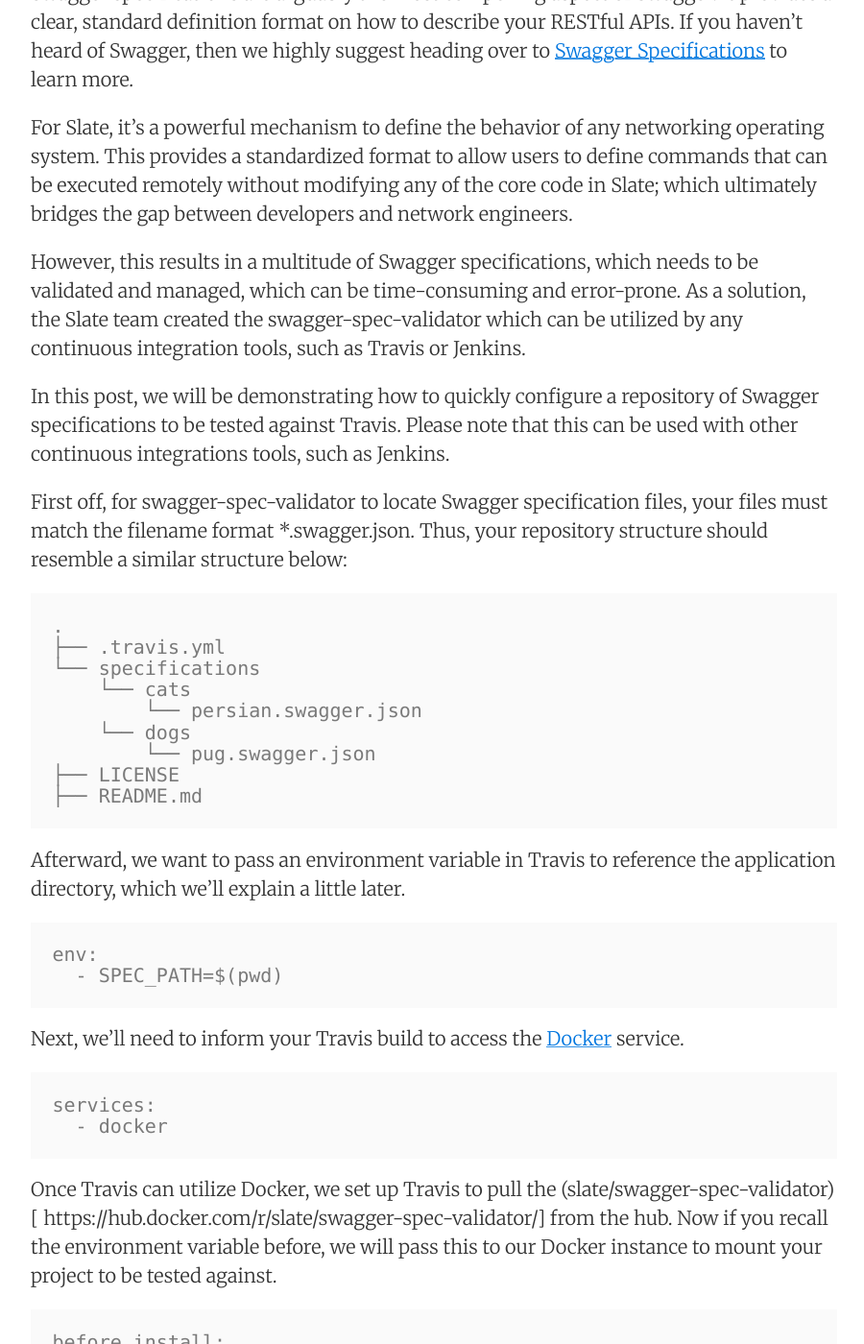
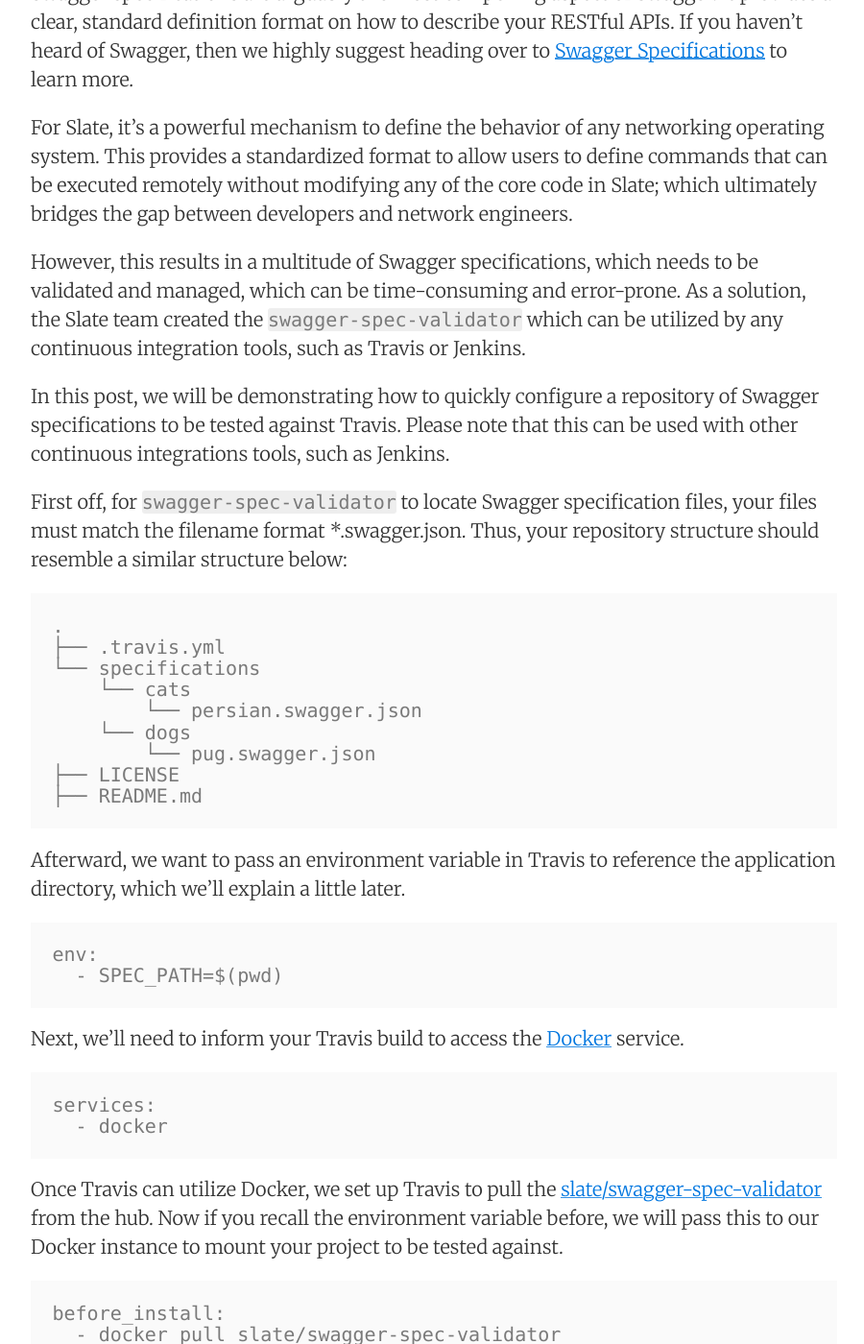
Before and after one commit to slate-io/slate-io.github.io, a Jekyll site: the page built from _posts/2017-01-16-Adding-Swagger-Specification-Validation.md, in a window 1280 px wide and 1400 px high, scrolled down 524 px. Shown: the whole window at 96% size, without its empty margins (188-1088 px from the left). Built offline with Jekyll 4.4.1, drawn with Linux system fonts in a browser that asks for light colours.

Commit message:
Update broken link on Swagger validation post

````diff
--- a/_posts/2017-01-16-Adding-Swagger-Specification-Validation.md
+++ b/_posts/2017-01-16-Adding-Swagger-Specification-Validation.md
@@ -10,11 +10,11 @@ Swagger specifications are arguably the most compelling aspect of Swagger. It pr
 
 For Slate, it's a powerful mechanism to define the behavior of any networking operating system. This provides a standardized format to allow users to define commands that can be executed remotely without modifying any of the core code in Slate; which ultimately bridges the gap between developers and network engineers.
 
-However, this results in a multitude of Swagger specifications, which needs to be validated and managed, which can be time-consuming and error-prone. As a solution, the Slate team created the swagger-spec-validator which can be utilized by any continuous integration tools, such as Travis or Jenkins.
+However, this results in a multitude of Swagger specifications, which needs to be validated and managed, which can be time-consuming and error-prone. As a solution, the Slate team created the `swagger-spec-validator` which can be utilized by any continuous integration tools, such as Travis or Jenkins.
 
 In this post, we will be demonstrating how to quickly configure a repository of Swagger specifications to be tested against Travis. Please note that this can be used with other continuous integrations tools, such as Jenkins.
 
-First off, for swagger-spec-validator to locate Swagger specification files, your files must match the filename format *.swagger.json. Thus, your repository structure should resemble a similar structure below:
+First off, for `swagger-spec-validator` to locate Swagger specification files, your files must match the filename format *.swagger.json. Thus, your repository structure should resemble a similar structure below:
 
 ```
 .
@@ -42,7 +42,7 @@ services:
   - docker
 ```
 
-Once Travis can utilize Docker, we set up Travis to pull the (slate/swagger-spec-validator)[ https://hub.docker.com/r/slate/swagger-spec-validator/] from the hub. Now if you recall the environment variable before, we will pass this to our Docker instance to mount your project to be tested against.
+Once Travis can utilize Docker, we set up Travis to pull the [slate/swagger-spec-validator]( https://hub.docker.com/r/slate/swagger-spec-validator/) from the hub. Now if you recall the environment variable before, we will pass this to our Docker instance to mount your project to be tested against.
 
 ```
 before_install:
````
